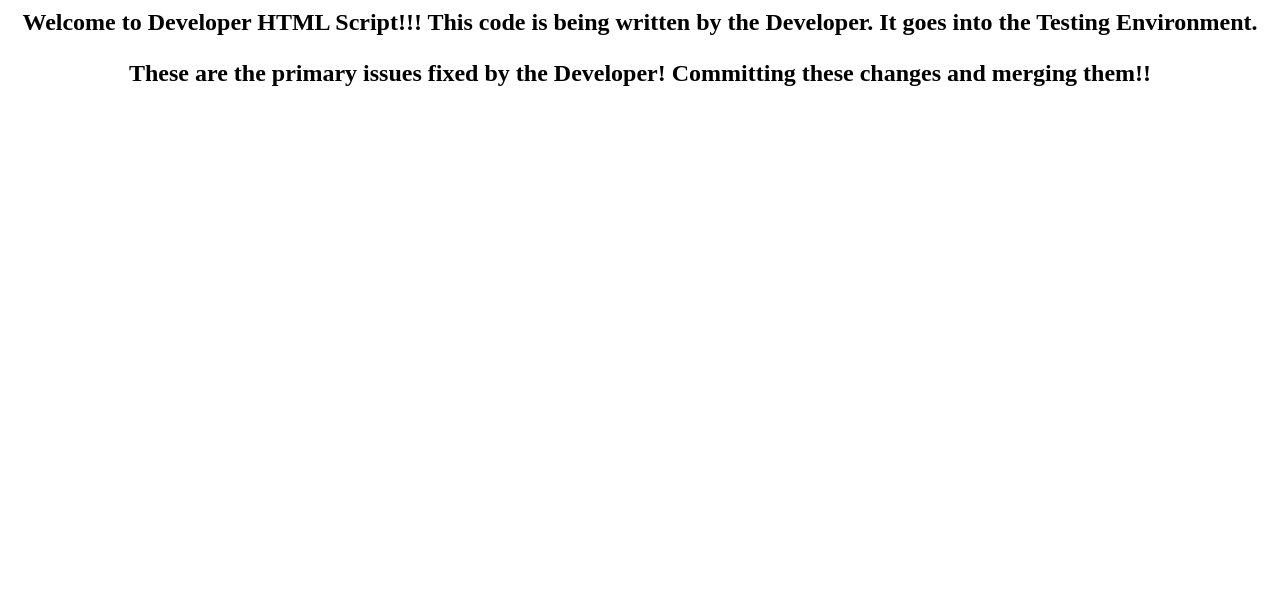
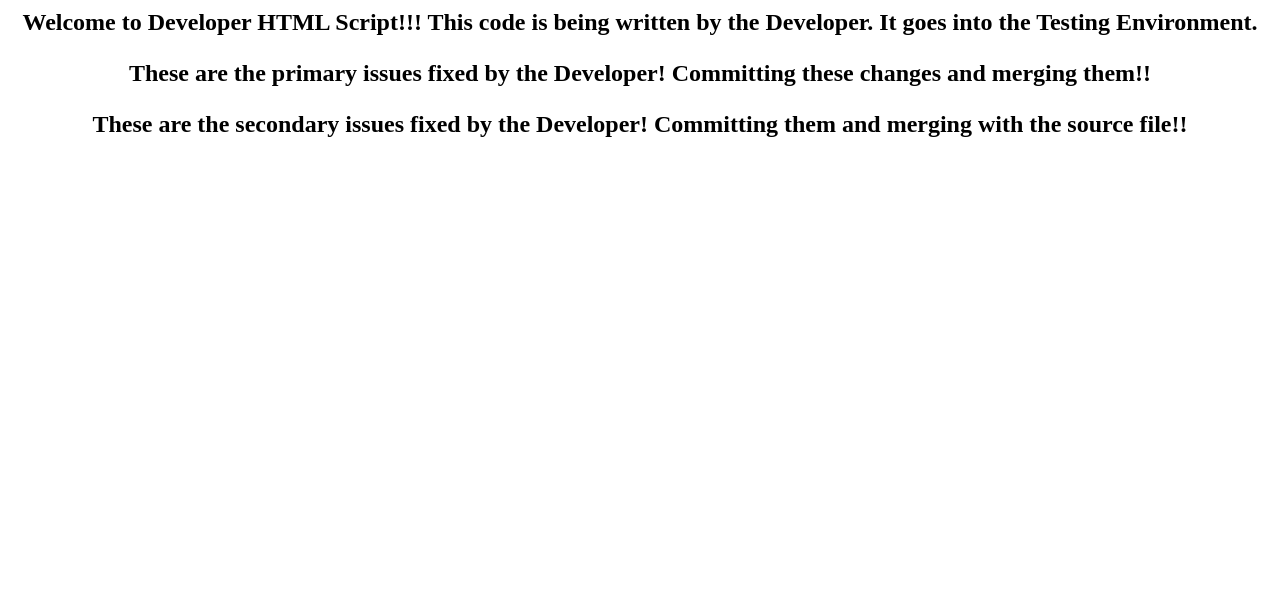
Before and after one commit to snehareddy-kothavenkat/task1, a plain HTML site: page index.html in a window 1280 px wide. Shown: the part 185-800 px from the top of the page. Drawn offline with Linux system fonts and the light colour scheme.

Commit message:
developer second commit

```diff
--- a/index.html
+++ b/index.html
@@ -23,6 +23,10 @@
             These are the primary issues fixed by the Developer!
             Committing these changes and merging them!!
         </p></h2>
+        <h2><p>
+            These are the secondary issues fixed by the Developer!
+            Committing them and merging with the source file!!
+        </p></h2>
     </center>
 
 </body>
```
